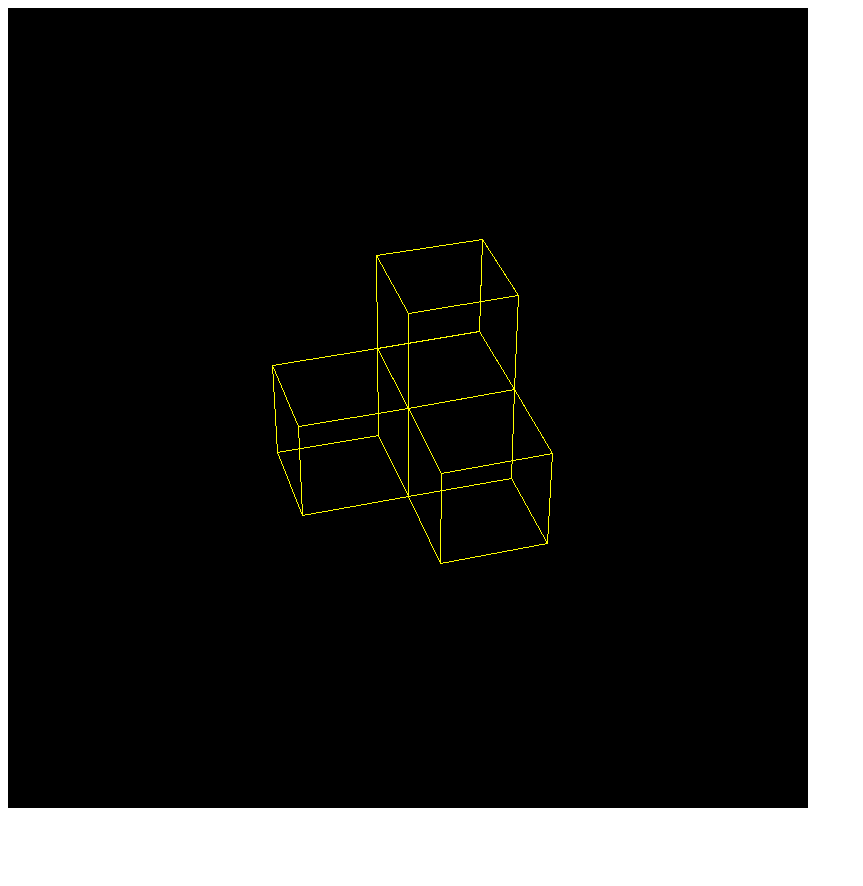
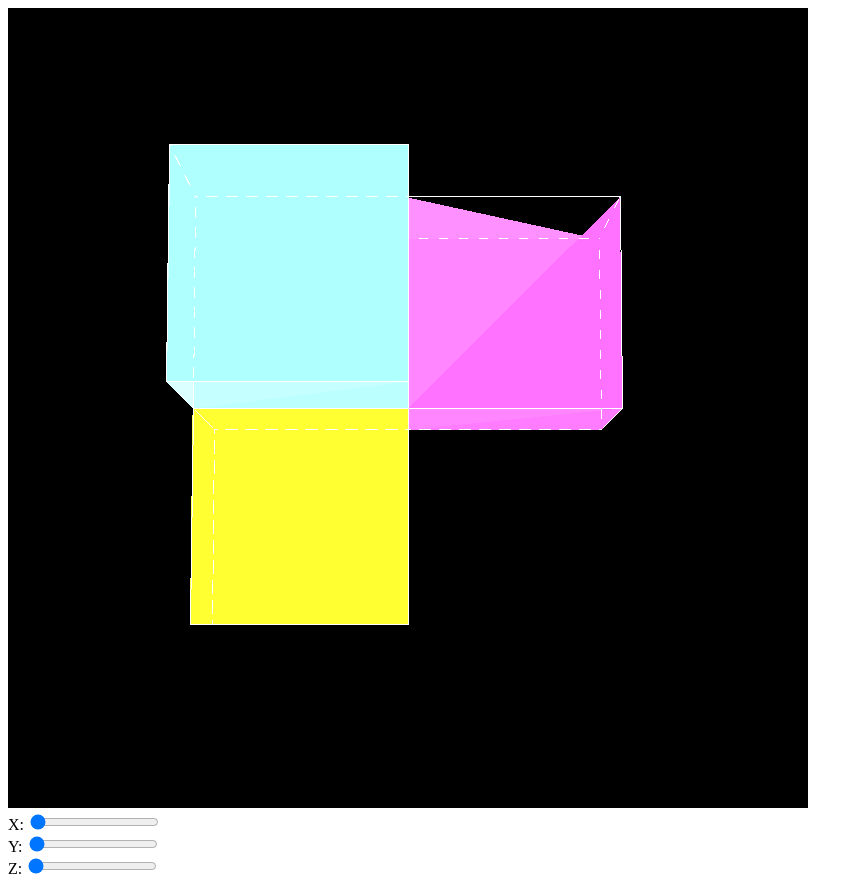
Before and after one commit to mbv/AKG-4, a plain HTML site: page index.html in a window 1280 px wide. Shown: the whole page, without its empty margins (0-863 px from the left). Before the commit the page ends 820 px from the top, so only its background shows below. Drawn offline with Linux system fonts and the light colour scheme; animation ran at ten frames a second.

Commit message:
WIP some changes

```diff
--- a/SoftEngine.js
+++ b/SoftEngine.js
@@ -37,14 +37,16 @@ var SoftEngine;
         Device.prototype.present = function () {
             this.workingContext.putImageData(this.backbuffer, 0, 0);
         };
-        Device.prototype.putPixel = function (x, y, z, color) {
+        Device.prototype.putPixel = function (x, y, z, color, forceDraw) {
             this.backbufferdata = this.backbuffer.data;
             var index = ((x >> 0) + (y >> 0) * this.workingWidth);
             var index4 = index * 4;
-            if(this.depthbuffer[index] < z) {
+            if(!forceDraw && this.depthbuffer[index] < z) {
               return;
             }
-            this.depthbuffer[index] = z;
+            //if(this.depthbuffer[index] >= z) {
+           //     this.depthbuffer[index] = z;
+           //}
             this.backbufferdata[index4] = color.r * 255;
             this.backbufferdata[index4 + 1] = color.g * 255;
             this.backbufferdata[index4 + 2] = color.b * 255;
@@ -53,24 +55,30 @@ var SoftEngine;
 
         Device.prototype.project = function (coord, transMat) {
             var point = HELPER.Vector3.TransformCoordinates(coord, transMat);
-            var x = point.x * this.workingWidth + this.workingWidth / 2.0 >> 0;
-            var y = -point.y * this.workingHeight + this.workingHeight / 2.0 >> 0;
-            return (new HELPER.Vector2(x, y));
+            var x = point.x * this.workingWidth + this.workingWidth / 2.0;
+            var y = -point.y * this.workingHeight + this.workingHeight / 2.0;
+            return (new HELPER.Vector3(x, y, point.z));
         };
-        Device.prototype.drawPoint = function (point, color) {
+        Device.prototype.drawPoint = function (point, color, forceDraw) {
             if(point.x >= 0 && point.y >= 0 && point.x < this.workingWidth && point.y < this.workingHeight) {
-                this.putPixel(point.x, point.y, point.z, color);
+                this.putPixel(point.x, point.y, point.z, color, forceDraw);
             }
         };
 
-        Device.prototype.dephPoint = function (point) {
+        Device.prototype.dephPoint = function (point, color) {
             if(point.x >= 0 && point.y >= 0 && point.x < this.workingWidth && point.y < this.workingHeight) {
+                this.backbufferdata = this.backbuffer.data;
                 var index = ((point.x >> 0) + (point.y >> 0) * this.workingWidth);
                 var index4 = index * 4;
                 if(this.depthbuffer[index] < point.z) {
-                    return;
+                  return;
                 }
                 this.depthbuffer[index] = point.z;
+
+                this.backbufferdata[index4] = color.r * 255;
+                this.backbufferdata[index4 + 1] = color.g * 255;
+                this.backbufferdata[index4 + 2] = color.b * 255;
+                this.backbufferdata[index4 + 3] = color.a * 255;
             }
         };
 
@@ -81,19 +89,6 @@ var SoftEngine;
         };
         Device.prototype.interpolate = function (min, max, gradient) {
             return min + (max - min) * this.clamp(gradient);
-        };
-        Device.prototype.processScanLine1 = function (y, pa, pb, pc, pd) {
-            var gradient1 = pa.y != pb.y ? (y - pa.y) / (pb.y - pa.y) : 1;
-            var gradient2 = pc.y != pd.y ? (y - pc.y) / (pd.y - pc.y) : 1;
-            var sx = this.interpolate(pa.x, pb.x, gradient1) >> 0;
-            var ex = this.interpolate(pc.x, pd.x, gradient2) >> 0;
-            var z1 = this.interpolate(pa.z, pb.z, gradient1);
-            var z2 = this.interpolate(pc.z, pd.z, gradient2);
-            for(var x = sx; x < ex; x++) {
-                var gradient = (x - sx) / (ex - sx);
-                var z = this.interpolate(z1, z2, gradient);
-                this.dephPoint(new HELPER.Vector3(x, y, z));
-            }
         };
 
         Device.prototype.processScanLine = function (y, pa, pb, pc, pd, color) {
@@ -106,7 +101,7 @@ var SoftEngine;
             for(var x = sx; x < ex; x++) {
                 var gradient = (x - sx) / (ex - sx);
                 var z = this.interpolate(z1, z2, gradient);
-                this.drawPoint(new HELPER.Vector3(x, y, z), color);
+                this.dephPoint(new HELPER.Vector3(x, y, z), color);
             }
         };
 
@@ -157,61 +152,29 @@ var SoftEngine;
             }
         };
 
-        Device.prototype.dephRect = function (vertexA, vertexB, vertexC, vertexD) {
-            if(vertexA.y > vertexB.y) {
-                var temp = vertexB;
-                vertexB = vertexA;
-                vertexA = temp;
-            }
-            if(vertexB.y > vertexC.y) {
-                var temp = vertexC;
-                vertexC = vertexB;
-                vertexB = temp;
-            }
-            if(vertexC.y > vertexD.y) {
-                var temp = vertexD;
-                vertexD = vertexC;
-                vertexC = temp;
-            }
-            if(vertexB.y > vertexC.y) {
-                var temp = vertexC;
-                vertexC = vertexB;
-                vertexB = temp;
-            }
-            if(vertexA.y > vertexB.y) {
-                var temp = vertexB;
-                vertexB = vertexA;
-                vertexA = temp;
-            }
-
-            if (Math.abs(vertexA.x - vertexC.x) > Math.abs(vertexA.x - vertexD.x)) {
-                var temp = vertexD;
-                vertexD = vertexC;
-                vertexC = temp;
-            }
-            maxY = Math.max(vertexC.y, vertexD.y);
-
-            for(var y = vertexA.y >> 0; y <= maxY >> 0; y++) {
-                this.processScanLine(y, vertexA, vertexC, vertexB, vertexD);
-            }
-
-
-        }
-
 
 
         Device.prototype.drawBline = function (point0, point1, color) {
             var x0 = point0.x >> 0;
             var y0 = point0.y >> 0;
+            var z0 = point0.z;
             var x1 = point1.x >> 0;
             var y1 = point1.y >> 0;
+            var z1 = point1.z;
             var dx = Math.abs(x1 - x0);
             var dy = Math.abs(y1 - y0);
             var sx = (x0 < x1) ? 1 : -1;
             var sy = (y0 < y1) ? 1 : -1;
             var err = dx - dy;
+            var zCh = Math.abs(z1 - z0)/Math.sqrt(dx*dx + dy*dy);
+            var sz = (z0 < z1) ? 1 : -1;
+            var n = 0;
             while(true) {
-                this.drawPoint(new HELPER.Vector3(x0, y0, -10), color);
+                var dzx = Math.abs((point0.x >> 0) - x0);
+                var dzy = Math.abs((point0.y >> 0) - y0);
+                z = z0 + sz * zCh * Math.sqrt(dzx*dzx + dzy*dzy);
+                this.drawPoint(new HELPER.Vector3(x0, y0, z), color, ((n % 20) > 10));
+                n++;
                 if((x0 == x1) && (y0 == y1)) {
                     break;
                 }
@@ -243,21 +206,28 @@ var SoftEngine;
                     var pixelB = this.project(vertexB, transformMatrix);
                     var pixelC = this.project(vertexC, transformMatrix);
                     var pixelD = this.project(vertexD, transformMatrix);
-                    //this.dephRect(vertexA, vertexB, vertexC, vertexD);
 
-                    // this.drawBline(pixelA, pixelB, new HELPER.Color4(1, 1, 0, 1));
-                    // this.drawBline(pixelB, pixelC, new HELPER.Color4(1, 1, 0, 1));
-                    // this.drawBline(pixelC, pixelD, new HELPER.Color4(1, 1, 0, 1));
-                    // this.drawBline(pixelD, pixelA, new HELPER.Color4(1, 1, 0, 1));
+                    var kForColor = (indexFaces / 6) >> 0;
+                    var color = 0.15 + ((indexFaces / 6) % cMesh.Faces.length) * 0.25;
+                     if (kForColor == 0) {
+                        var colorRGBA = new HELPER.Color4(1, 1, color, 1)
+                     } else if (kForColor == 1) {
+                        var colorRGBA = new HELPER.Color4(1, color, 1, 1)
+                     } else {
+                        var colorRGBA = new HELPER.Color4(color, 1, 1, 1)
+                     }
 
-                    // var color = 0.25 + ((indexFaces % cMesh.Faces.length) / cMesh.Faces.length) * 0.75;
-                    // this.drawTriangle(pixelA, pixelB, pixelC, new HELPER.Color4(color, color, color, 1));
-                    // this.drawTriangle(pixelC, pixelD, pixelA, new HELPER.Color4(color, color, color, 1));
 
-                    this.drawBline(pixelA, pixelB, new HELPER.Color4(1, 1, 0, 1));
-                    this.drawBline(pixelB, pixelC, new HELPER.Color4(1, 1, 0, 1));
-                    this.drawBline(pixelC, pixelD, new HELPER.Color4(1, 1, 0, 1));
-                    this.drawBline(pixelD, pixelA, new HELPER.Color4(1, 1, 0, 1));
+                    //this.dephRect(vertexA, pixelA, vertexB, pixelB, vertexC, pixelC, vertexD, pixelD, colorRGBA);
+                    this.drawTriangle(pixelA, pixelB, pixelC, colorRGBA);
+                    this.drawTriangle(pixelC, pixelD, pixelA, colorRGBA);
+
+                    colorRGBA = new HELPER.Color4(1, 1, 1, 1);
+
+                    this.drawBline(pixelA, pixelB, colorRGBA);
+                    this.drawBline(pixelB, pixelC, colorRGBA);
+                    this.drawBline(pixelC, pixelD, colorRGBA);
+                    this.drawBline(pixelD, pixelA, colorRGBA);
                 }
             }
         };
--- a/index.html
+++ b/index.html
@@ -14,5 +14,11 @@
 </head>
 <body>
     <canvas id="frontBuffer" width="800" height="800" style="background-color: black;"></canvas>
+    <br />
+    X: <input id="rangeX" type="range" min="0" max="1000" value="0" />
+    <br />
+    Y: <input id="rangeY" type="range" min="0" max="1000" value="0" />
+    <br />
+    Z: <input id="rangeZ" type="range" min="0" max="1000" value="0" />
 </body>
 </html>
--- a/main.js
+++ b/main.js
@@ -12,6 +12,7 @@ var device;
 var mesh;
 var meshes = [];
 var mera;
+var cubeA = 10;
 document.addEventListener("DOMContentLoaded", init, false);
 function init() {
     canvas = document.getElementById("frontBuffer");
@@ -20,24 +21,24 @@ function init() {
     mesh = new SoftEngine.Mesh("Cube", 19, 18);
     meshes.push(mesh);
     mesh.Vertices[0] = new HELPER.Vector3(0, 0, 0);
-    mesh.Vertices[1] = new HELPER.Vector3(1, 0, 0);
-    mesh.Vertices[2] = new HELPER.Vector3(1, -1, 0);
-    mesh.Vertices[3] = new HELPER.Vector3(0, -1, 0);
-    mesh.Vertices[4] = new HELPER.Vector3(0, 0, -1);
-    mesh.Vertices[5] = new HELPER.Vector3(1, 0, -1);
-    mesh.Vertices[6] = new HELPER.Vector3(1, -1, -1);
-    mesh.Vertices[7] = new HELPER.Vector3(0, -1, -1);
-    mesh.Vertices[8] = new HELPER.Vector3(0, 0, 1);
-    mesh.Vertices[9] = new HELPER.Vector3(0, -1, 1);
-    mesh.Vertices[10] = new HELPER.Vector3(-1, -1, 1);
-    mesh.Vertices[11] = new HELPER.Vector3(-1, 0, 1);
-    mesh.Vertices[12] = new HELPER.Vector3(-1, 0, 0);
-    mesh.Vertices[13] = new HELPER.Vector3(-1, -1, 0);
-    mesh.Vertices[14] = new HELPER.Vector3(-1, 1, 0);
-    mesh.Vertices[15] = new HELPER.Vector3(0, 1, 0);
-    mesh.Vertices[16] = new HELPER.Vector3(-1, 0, -1);
-    mesh.Vertices[17] = new HELPER.Vector3(-1, 1, -1);
-    mesh.Vertices[18] = new HELPER.Vector3(0, 1, -1);
+    mesh.Vertices[1] = new HELPER.Vector3(cubeA, 0, 0);
+    mesh.Vertices[2] = new HELPER.Vector3(cubeA, -cubeA, 0);
+    mesh.Vertices[3] = new HELPER.Vector3(0, -cubeA, 0);
+    mesh.Vertices[4] = new HELPER.Vector3(0, 0, -cubeA);
+    mesh.Vertices[5] = new HELPER.Vector3(cubeA, 0, -cubeA);
+    mesh.Vertices[6] = new HELPER.Vector3(cubeA, -cubeA, -cubeA);
+    mesh.Vertices[7] = new HELPER.Vector3(0, -cubeA, -cubeA);
+    mesh.Vertices[8] = new HELPER.Vector3(0, 0, cubeA);
+    mesh.Vertices[9] = new HELPER.Vector3(0, -cubeA, cubeA);
+    mesh.Vertices[10] = new HELPER.Vector3(-cubeA, -cubeA, cubeA);
+    mesh.Vertices[11] = new HELPER.Vector3(-cubeA, 0, cubeA);
+    mesh.Vertices[12] = new HELPER.Vector3(-cubeA, 0, 0);
+    mesh.Vertices[13] = new HELPER.Vector3(-cubeA, -cubeA, 0);
+    mesh.Vertices[14] = new HELPER.Vector3(-cubeA, cubeA, 0);
+    mesh.Vertices[15] = new HELPER.Vector3(0, cubeA, 0);
+    mesh.Vertices[16] = new HELPER.Vector3(-cubeA, 0, -cubeA);
+    mesh.Vertices[17] = new HELPER.Vector3(-cubeA, cubeA, -cubeA);
+    mesh.Vertices[18] = new HELPER.Vector3(0, cubeA, -cubeA);
 
     mesh.Faces[0] = {
         A: 0,
@@ -155,16 +156,35 @@ function init() {
         D: 16
     };
 
-    mera.Position = new HELPER.Vector3(10, 10, 10);
+    mera.Position = new HELPER.Vector3(10, 90, 0);
     mera.Target = new HELPER.Vector3(0, 0, 0);
     requestAnimationFrame(drawingLoop);
+    drawingLoop();
+
+    document.getElementById("rangeX").addEventListener("input", function (event) {
+        mesh.Rotation.x = document.getElementById("rangeX").value / 100;
+        draw();
+    });
+    document.getElementById("rangeY").addEventListener("input", function (event) {
+        mesh.Rotation.y = document.getElementById("rangeY").value / 100;
+        draw();
+    });
+    document.getElementById("rangeZ").addEventListener("input", function (event) {
+        mesh.Rotation.z = document.getElementById("rangeZ").value / 100;
+        draw();
+    });
 }
 function drawingLoop() {
     device.clear();
-    //mesh.Rotation.z += 0.01;
-    mesh.Rotation.y += 0.01;
-    //mesh.Rotation.x += 0.01;
+    //  mesh.Rotation.z += 0.01;
+  // mesh.Rotation.y += 0.01;
+   // mesh.Rotation.x += 0.01;
     device.render(mera, meshes);
     device.present();
-    requestAnimationFrame(drawingLoop);
+    //requestAnimationFrame(drawingLoop);
 }
+function draw() {
+    device.clear();
+    device.render(mera, meshes);
+    device.present();
+}
```
